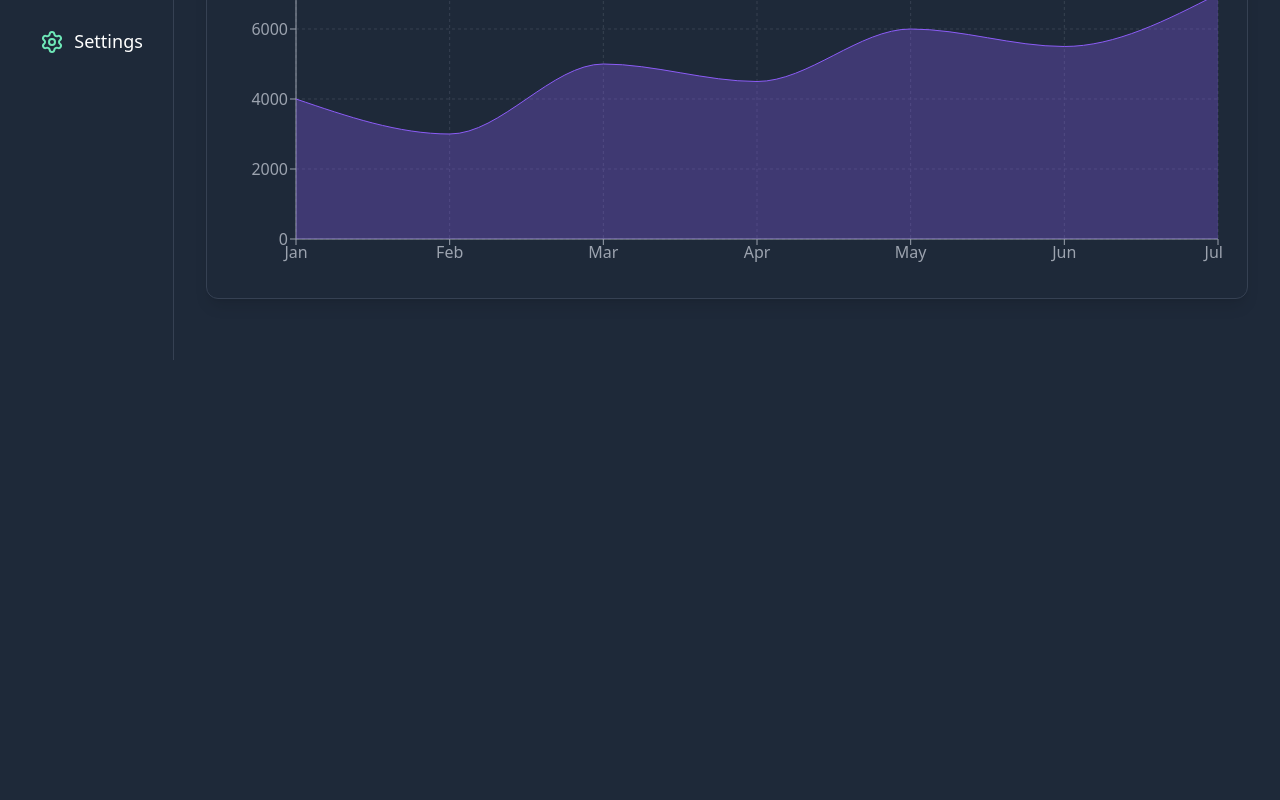
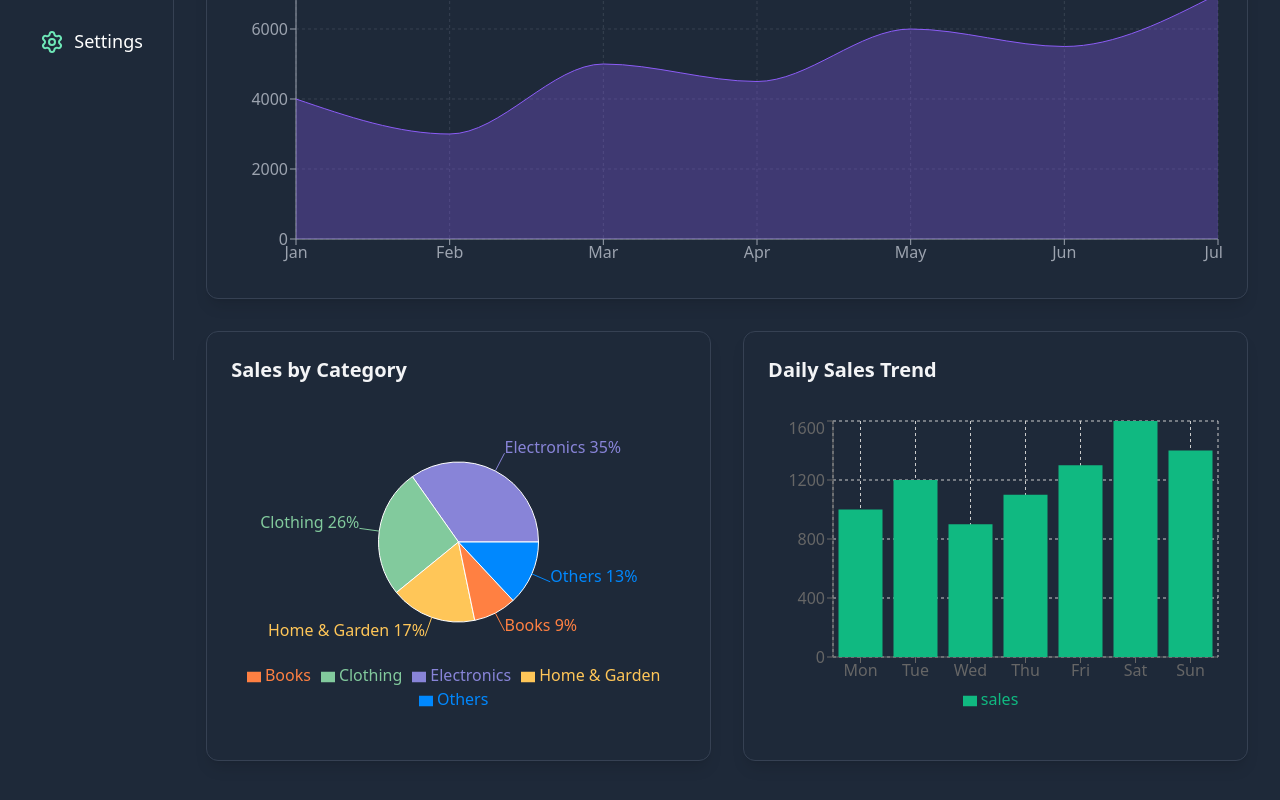
Before and after one commit to Bigbilly-github/Dashboard, a React (Vite) app: page /sales in a window 1280 px wide. Shown: the part 440-1240 px from the top of the page. Before the commit the page ends 800 px from the top, so only its background shows below. Built offline with nearby package versions, Linux system fonts and the light colour scheme.

Commit message:
created and styled the dailysalestrend componenet(bar chart)

```diff
--- /dev/null
+++ b/src/components/sales/Dailysalestrend.jsx
@@ -0,0 +1,60 @@
+
+import React from 'react'
+import {  motion } from "framer-motion";
+import { BarChart,
+  Bar,
+  XAxis,
+  YAxis,
+  CartesianGrid,
+  Tooltip,
+  Legend,
+  Cell,
+  ResponsiveContainer } from "recharts";
+  const dailySalesData = [
+	{ name: "Mon", sales: 1000 },
+	{ name: "Tue", sales: 1200 },
+	{ name: "Wed", sales: 900 },
+	{ name: "Thu", sales: 1100 },
+	{ name: "Fri", sales: 1300 },
+	{ name: "Sat", sales: 1600 },
+	{ name: "Sun", sales: 1400 },
+];
+const COLORS = ["#8884d8", "#82ca9d", "#ffc658", "#ff8042", "#0088FE"];
+
+
+const Dailysalestrend = () => {
+  return (
+      <motion.div className="bg-gray-800 bg-opacity-50 backdrop-blur-md shadow-lg rounded-xl p-6 border border-gray-700 mb-8"
+         initial={{ opacity: 0, y: 20 }}
+         animate={{ opacity: 1, y: 0 }}
+         transition={{delay:0.4 }}
+         >
+           <h1 className="text-xl font-semibold text-gray-100 mb-8">
+             Daily Sales Trend
+           </h1>
+           <div className="h-80 w-full">
+               <ResponsiveContainer width="100%" height={300}>
+                   <BarChart data={dailySalesData}>
+                       <CartesianGrid strokeDasharray="3 3"/>
+                       <XAxis dataKey="name"/>
+                       <YAxis/>
+                       <Tooltip contentStyle={{
+                                backgroundColor: "rgba(31, 41, 55, 0.8)",
+                                borderColor: "#4B5563",
+                            }}
+                            itemStyle={{ color: "#E5E7EB" }} />
+                       <Legend />
+                       <Bar dataKey="sales" fill="#10B981"  >
+
+                       </Bar>
+                   </BarChart>
+
+                   </ResponsiveContainer>
+
+           </div>
+
+       </motion.div>
+  )
+}
+
+export default Dailysalestrend
--- a/src/components/sales/salesstatsdisplay.jsx
+++ b/src/components/sales/salesstatsdisplay.jsx
@@ -3,6 +3,8 @@ import Stats from "../global/stats";
 import {motion} from 'framer-motion'
 import { CreditCard, DollarSign, ShoppingCart, TrendingUp } from 'lucide-react';
 import Salesoverviewchart from './Salesoverviewchart';
+import Categorydistributionchart from '../overview/categorydistributionchart';
+import Dailysalestrend from './Dailysalestrend';
 
 const Salesstatsdisplay = () => {
     const salesStats = {
@@ -44,6 +46,8 @@ const Salesstatsdisplay = () => {
             <Salesoverviewchart/>
 
                <div className='grid grid-cols-1 lg:grid-cols-2 gap-8'>
+                <Categorydistributionchart/>
+                <Dailysalestrend/>
 
 
 
```
